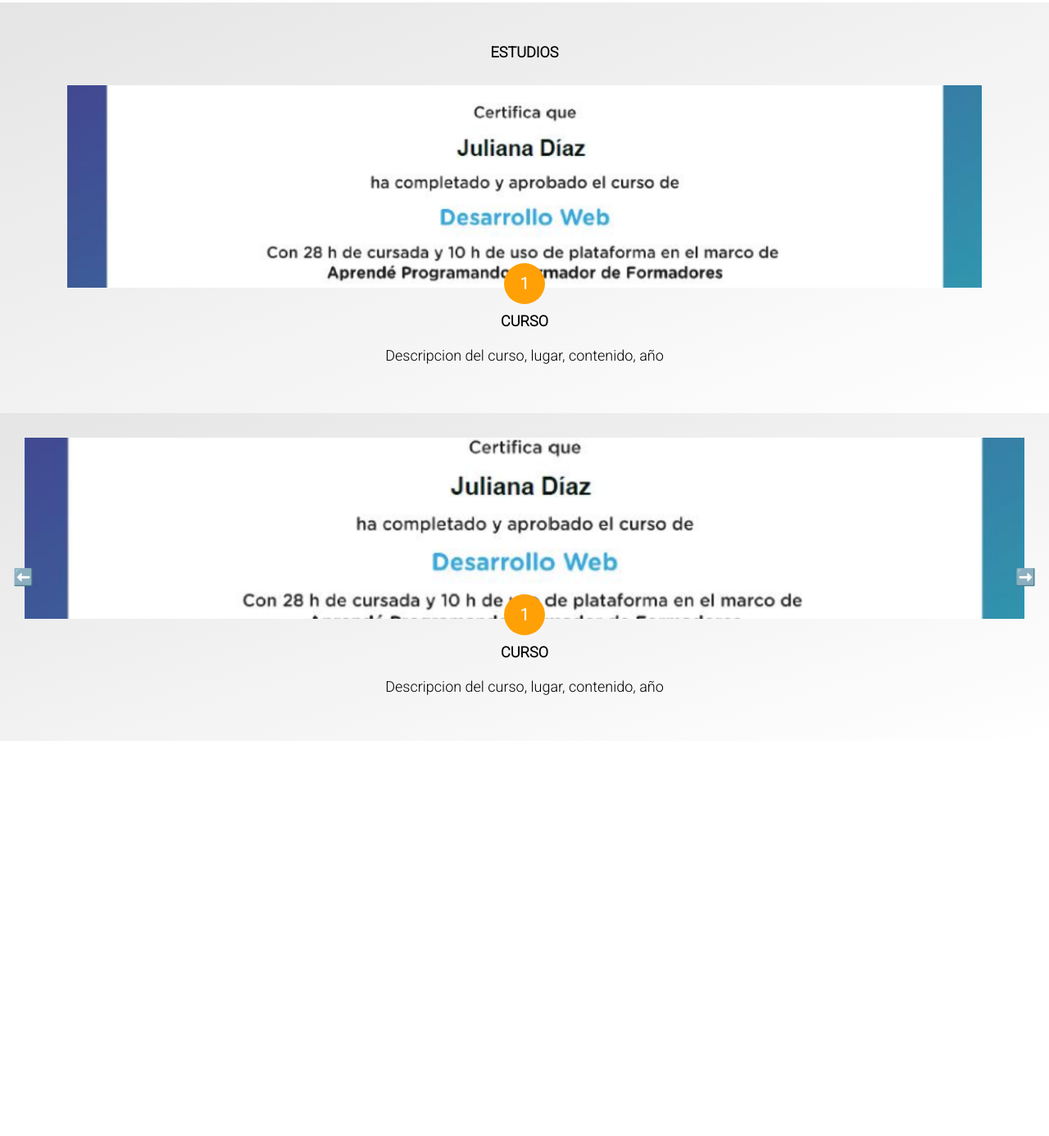
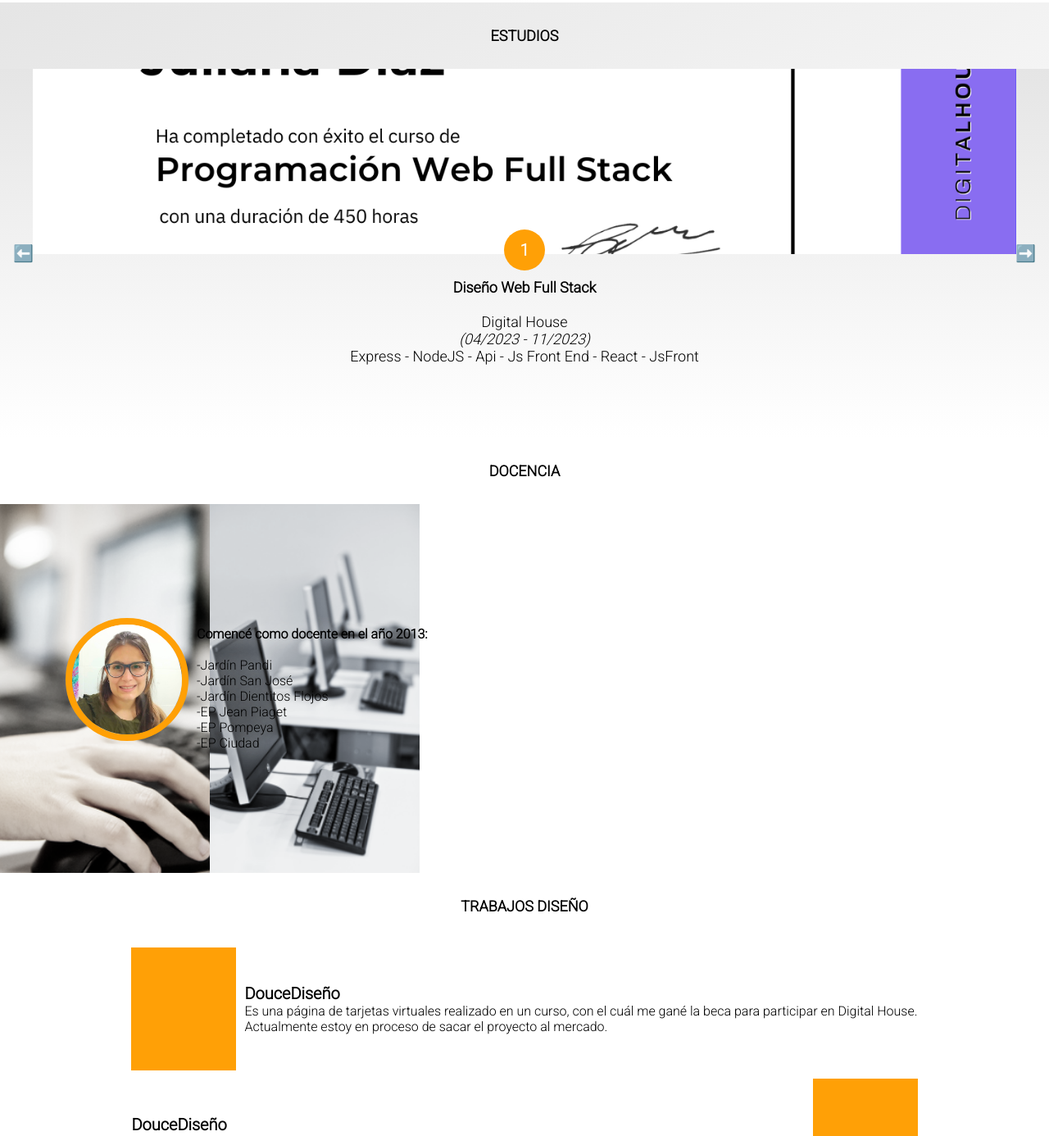
Before and after one commit to juliidiaz/portfoliocv, a plain HTML site: page index.html in a window 1280 px wide. Shown: the part 1414-2800 px from the top of the page at 82% size. Before the commit the page ends 2318 px from the top, so only its background shows below. Drawn offline with Linux system fonts and the light colour scheme.

Commit message:
trabajos

```diff
--- a/index.html
+++ b/index.html
@@ -23,33 +23,24 @@
         <img src="/img/portada.png" alt="">
     </div>
 
-    <div class="estudios d-center">
+    <div class="estudios">
         <h4>ESTUDIOS</h4>
-        <div class="box-est d-center">
-            <div class="img-est" style="background-image: url(/img/desarrollo.png);">
+        <div class="carousel-container">
+            <div class="carousel">
+                <!-- Repite este bloque para cada elemento del carrusel -->
+                <div class="carousel-item">
+                    <div class="img-est" style="background-image: url(/img/full.png);">
                         <div class="circ-est am d-center">
                             1
                         </div>
                     </div>
                     <div class="text-est">
-                <p><b>CURSO</b></p><br>
-                <p>Descripcion del curso, lugar, contenido, año</p>
-            </div>
-        </div>
-    </div>
-
-    <div class="carousel-container">
-        <div class="carousel">
-            <!-- Repite este bloque para cada elemento del carrusel -->
-            <div class="carousel-item">
-                <div class="img-est" style="background-image: url(/img/desarrollo.png);">
-                    <div class="circ-est am d-center">
-                        1
-                    </div>
-                </div>
-                <div class="text-est">
-                    <p><b>CURSO</b></p><br>
-                    <p>Descripcion del curso, lugar, contenido, año</p>
+                        <p><b>Diseño Web Full Stack</b></p><br>
+                        <p>
+                            Digital House <br>
+                            <i>(04/2023 - 11/2023)</i><br>
+                            Express - NodeJS - Api - Js Front End - React - JsFront
+                        </p>
                     </div>
                 </div>
                 <div class="carousel-item">
@@ -59,8 +50,78 @@
                         </div>
                     </div>
                     <div class="text-est">
-                    <p><b>CURSO</b></p><br>
-                    <p>Descripcion del curso, lugar, contenido, año</p>
+                        <p><b>Academia Data & Analytics</b></p><br>
+                        <p>Datalytics <br>
+                            <i>(12/2023)</i><br>
+                        Estadística descriptiva Excel - Base de datos - Power BI
+                        </p>
+                    </div>
+                </div>
+                <div class="carousel-item">
+                    <div class="img-est" style="background-image: url(/img/rd.png);">
+                        <div class="circ-est am d-center">
+                            3
+                        </div>
+                    </div>
+                    <div class="text-est">
+                        <p><b>Animate a programar</b></p><br>
+                        <p>Revolución Digital - Agencia de Desarrollo de San Nicolás <br>
+                            <i>(03/2023)</i><br>
+                             HTML5 - CSS3
+                        </p>
+                    </div>
+                </div>
+                <div class="carousel-item">
+                    <div class="img-est" style="background-image: url(/img/desarrollo.png);">
+                        <div class="circ-est am d-center">
+                            4
+                        </div>
+                    </div>
+                    <div class="text-est">
+                        <p><b>Desarrollo Web</b></p><br>
+                        <p>Aprendé Programando - Docentes<br>
+                            <i>(04/2022)</i><br>
+                        Estadística descriptiva Excel - Base de datos - Power BI
+                        </p>
+                    </div>
+                </div>
+                <div class="carousel-item">
+                    <div class="img-est" style="background-image: url(/img/tramo.jpg);">
+                        <div class="circ-est am d-center">
+                            5
+                        </div>
+                    </div>
+                    <div class="text-est">
+                        <p><b>Tramo de Formación Pedagógica</b></p><br>
+                        <p>UCES - Nivel Medio <br>
+                            <i>(2018 - 2019)</i>
+                        </p>
+                    </div>
+                </div>
+                <div class="carousel-item">
+                    <div class="img-est" style="background-image: url(/img/salud.jpg);">
+                        <div class="circ-est am d-center">
+                            6
+                        </div>
+                    </div>
+                    <div class="text-est">
+                        <p><b>Tec. Sup. en Gestión Ambiental y Salud</b></p><br>
+                        <p>ISFT n° 38. <br>
+                            <i> (2011 - 2014)</i>
+                        </p>
+                    </div>
+                </div>
+                <div class="carousel-item">
+                    <div class="img-est" style="background-image: url(/img/inf.jpg);">
+                        <div class="circ-est am d-center">
+                            7
+                        </div>
+                    </div>
+                    <div class="text-est">
+                        <p><b>Técnico en Informática </b></p><br>
+                        <p>I. P. Fray Luis Beltrán. <br>
+                            <i>(2005 - 2009)</i>
+                        </p>
                     </div>
                 </div>
                 <!-- Agrega más elementos según sea necesario -->
@@ -70,5 +131,46 @@
 
             <script src="/script.js"></script>
         </div>
+    </div>
+
+    <h4>DOCENCIA</h4>
+    <div class="docencia">
+        <div class="img-docencia" style="background-image: url(/img/aula.png);">
+        </div>
+        <div class="img-docencia" style="background-image: url(/img/aula2.png);">
+        </div>
+        <div class="box-doc d-center">
+            <img src="/img/yo.png" alt="">
+            <div class="text-doc">
+                <b>Comencé como docente en el año 2013: </b><br><br>
+            -Jardín Pandi <br>
+            -Jardín San José <br>
+            -Jardín Dientitos Flojos <br>
+            -EP Jean Piaget <br>
+            -EP Pompeya <br>
+            -EP Ciudad</div>
+        </div>
+    </div>
+
+    <h4>TRABAJOS DISEÑO</h4>
+    <div class="trabajos d-center">
+        <div class="box-diseno d-center">
+            <div class="clip-diseno"></div>
+            <div class="text-diseno">
+                <b class="title-diseno">DouceDiseño</b> <br>
+                Es una página de tarjetas virtuales realizado en un curso, con el cuál me gané la beca para participar en Digital House. <br>
+                Actualmente estoy en proceso de sacar el proyecto al mercado.
+            </div>
+        </div>
+        <div class="box-diseno d-center">
+            <div class="text-diseno">
+                <b class="title-diseno">DouceDiseño</b> <br>
+                Es una página de tarjetas virtuales realizado en un curso, con el cuál me gané la beca para participar en Digital House. <br>
+                Actualmente estoy en proceso de sacar el proyecto al mercado.
+            </div>
+            <div class="clip-diseno"></div>
+        </div>
+    </div>
+
 </body>
 </html>
--- a/style.css
+++ b/style.css
@@ -19,10 +19,12 @@
 }
 
 h4{
+    width: 100%;
     font-family: roboto;
     font-weight: bold;
     font-size: 18px;
-    margin: 30px;
+    padding: 30px;
+    text-align: center;
 }
 
 
@@ -76,24 +78,14 @@ h4{
 /*ESTUDIOS*/
 
 .estudios{
-    flex-direction: column;
-    padding: 20px;
     background: linear-gradient(to bottom right, #E5E5E5, white);
 }
 
-.box-est{
-    display: flex;
-    flex-direction: column;
-    align-items: center;
-    justify-content: flex-start;
-    width: 90%;
-    height: 380px;
-}
 
 .img-est{
     width: 100%;
-    height: 65%;
-    background-size: cover;
+    height: 55%;
+    background-size:cover;
     background-position: center;
     display: flex;
     align-items: flex-end;
@@ -121,15 +113,13 @@ h4{
 }
 
 /*CARRUSEL*/
-/* ... Otros estilos ... */
 
-/* Estilos para el carrusel */
 .carousel-container {
     overflow: hidden;
     width: 100%;
     margin: 0 auto;
     position: relative;
-    background: linear-gradient(to bottom right, #E5E5E5, white);
+    background: linear-gradient(to bottom, #E5E5E5, white);
 }
 
 .carousel {
@@ -139,8 +129,8 @@ h4{
 
 .carousel-item {
     flex: 0 0 100%;
-    height: 400px;
-    padding: 30px;
+    height: 450px;
+    padding: 0px 40px 40px 40px;
 }
 
 
@@ -151,7 +141,7 @@ h4{
     background: none;
     border: none;
     outline: none;
-    position: absolute; /* Agregamos posición absoluta para posicionar los botones */
+    position: absolute;
     top: 50%;
     transform: translateY(-50%);
 }
@@ -163,3 +153,64 @@ h4{
 .carousel-btn-next {
     right: 10px;
 }
+
+/*DOCENCIA*/
+.docencia{
+    display: flex;
+    flex-direction: row;
+    align-items: center;
+    justify-content: flex-start;
+    position: relative;
+}
+.img-docencia{
+    height: 450px;
+    width: 20%;
+    background-size: cover;
+    background-position:center;
+    filter: grayscale(80%);
+    transition: all 1s;
+}
+.img-docencia:hover{
+    width: 40%;
+}
+.box-doc {
+    position: absolute;
+    display: flex;
+    flex-direction: row;
+    align-items: flex-start;
+    justify-content: center;
+    left: 80px;
+}
+.box-doc img{
+    border-radius: 50%;
+    border: solid #FFA006 8px;
+    height: 150px;
+}
+.text-doc{
+    padding: 10px;
+    text-shadow: 0px 0px 20px white;
+}
+
+/*TRABAJOS REALIZADOS*/
+.trabajos{
+    flex-direction: column;
+}
+.box-diseno{
+    width: 100%;
+    height: 150px;
+    margin-top: 10px;
+}
+.clip-diseno{
+    height: 100%;
+    width: 10%;
+    background-color: #FFA006;
+    margin: 5px;
+}
+.text-diseno{
+    padding: 5px;
+}
+
+.title-diseno{
+    font-size: 20px;
+    padding-bottom: 5px;
+}
```
Also changed, not shown: img/aula.png (added), img/aula2.png (added), img/full.png (added), img/inf.jpg (added), img/salud.jpg (added), img/tramo.jpg (added), img/yo.png (added), script.js (line endings or trailing spaces). Lines whose indentation alone changed are shown as unchanged.
